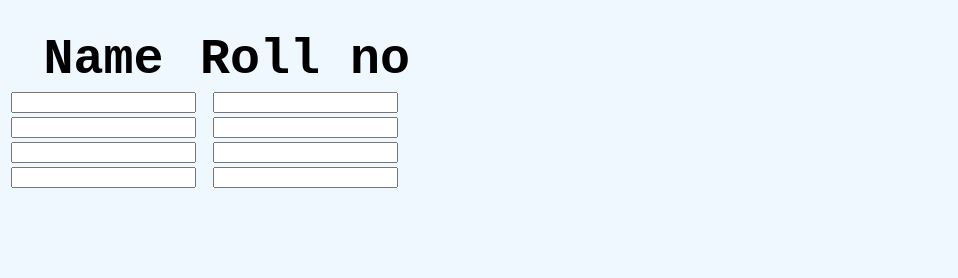
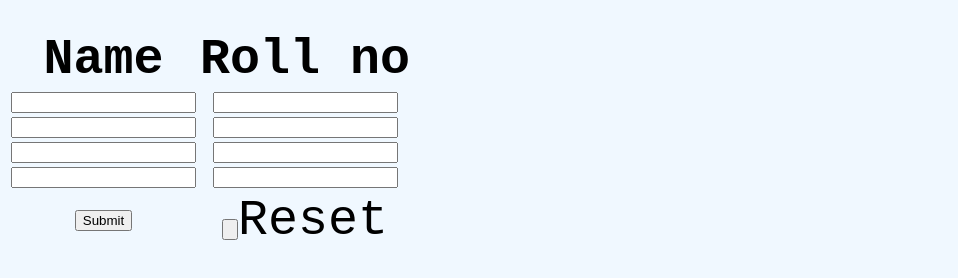
Before and after one commit to tech-sap/LearningGit, a plain HTML site: page index.html in a window 1280 px wide. Shown: the part 414-692 px from the top of the page, without its empty margins (0-958 px from the left). Drawn offline with Linux system fonts and the light colour scheme.

Commit message:
added submit and reset button

```diff
--- a/index.html
+++ b/index.html
@@ -35,7 +35,10 @@
                 <td><input type="text" id="name"></td>
                 <td><input type="text" id="roll_no"></td>
             </tr>
-
+            <tr>
+                <td><input type="submit" id="submit"></td>
+                <td><input type="button" id="button">Reset</td>
+            </tr>
         </table>
     </body>
 </html>
```
